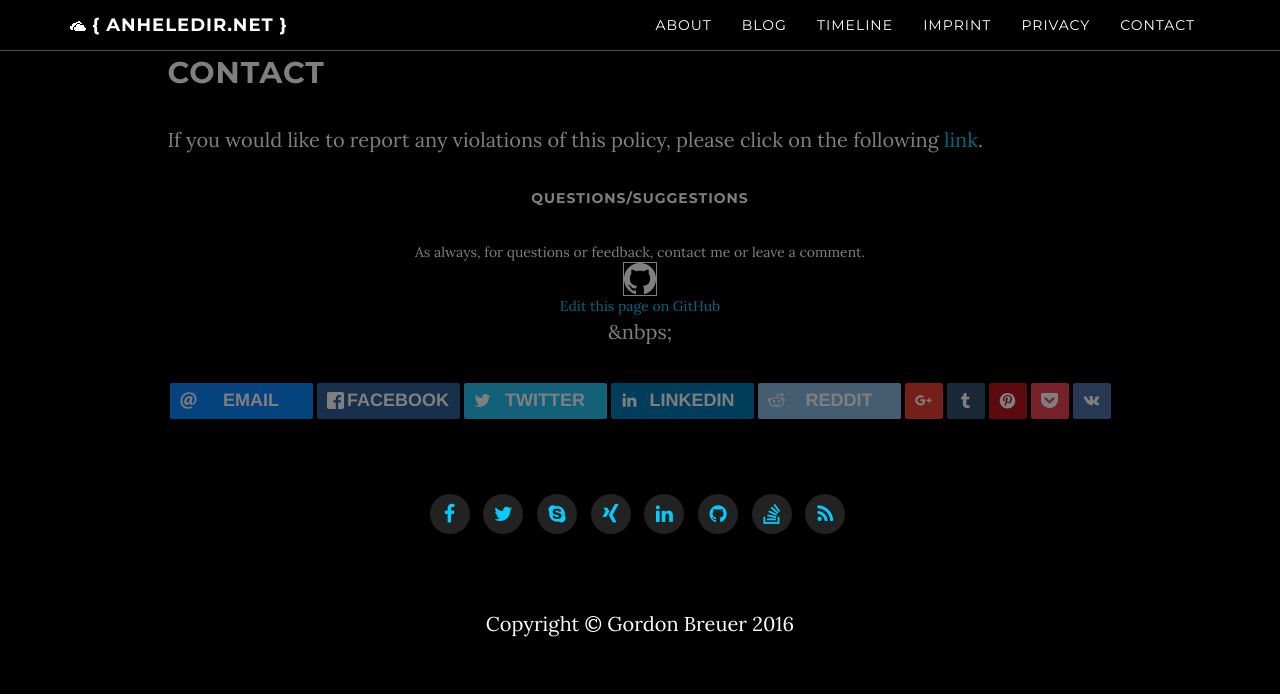
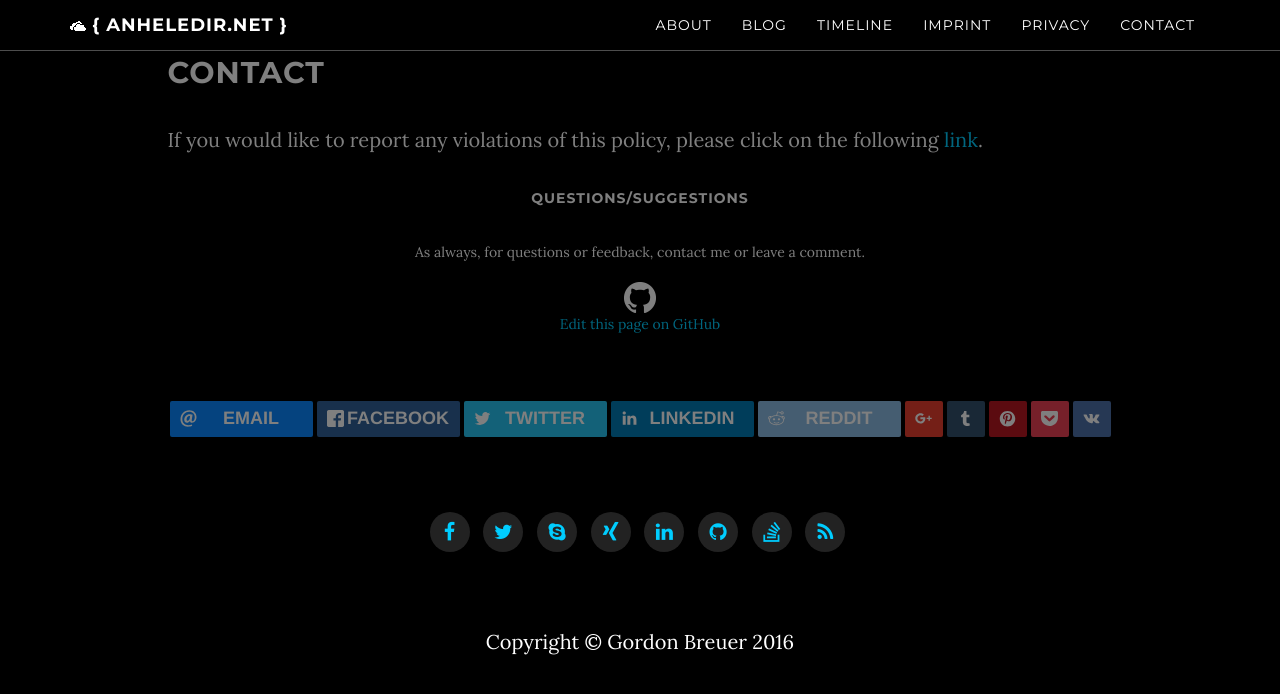
Before and after one commit to Anheledir/anheledir.NET, a Jekyll site: the page built from _posts/2013-11-29-app-privacy.md, in a window 1280 px wide and 900 px high, scrolled down 1094 px. Shown: the top 694 px of the window. Built offline with Jekyll 4.4.1, drawn with Linux system fonts in a browser that asks for light colours; nearby versions of some CDN libraries; comment, search, counter and statistics services are not loaded; a style sheet for code colours, icons or effects is not loaded.

Commit message:
style-fix & typo

```diff
--- a/_layouts/post.html
+++ b/_layouts/post.html
@@ -28,12 +28,12 @@
           {{ page.content | markdownify }}
 
          <div class="text-center">
-            <h5 style="margin-bottom:18">Questions/Suggestions</h5>
-              <div>As always, for questions or feedback, contact me or leave a comment.<br />
+            <h5 style="margin-bottom:8">Questions/Suggestions</h5>
+              <div>As always, for questions or feedback, contact me or leave a comment.<br /><br />
                 <a href="https://github.com/Anheledir/anheledir.NET/tree/master/{{page.path}}">
-                  <img alt="Octocat by GitHub" src="/img/GitHub-Mark-Light-32px.png" />Edit this page on GitHub</a>
+                  <img style="border:0" alt="Octocat by GitHub" src="/img/GitHub-Mark-Light-32px.png" />Edit this page on GitHub</a>
               </div>
-              <p>&nbps;</p>
+              <p>&nbsp;</p>
           </div>
 
           {% include share.html %}
```
